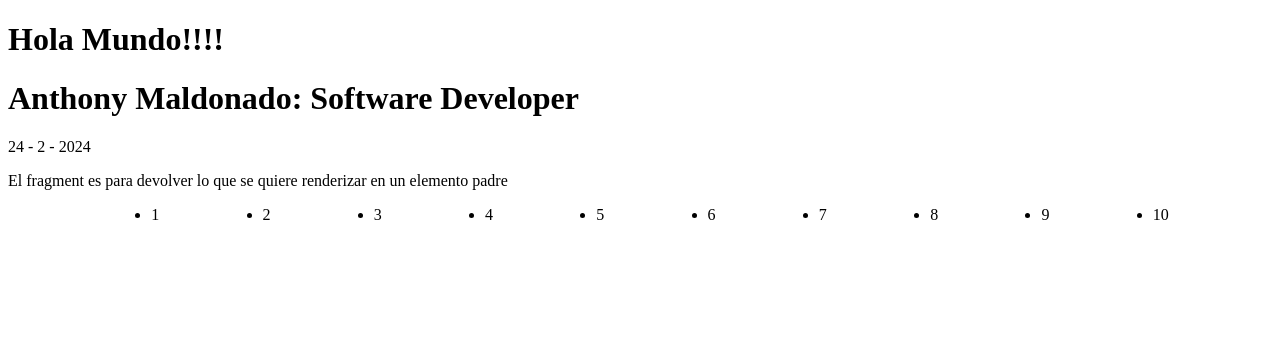
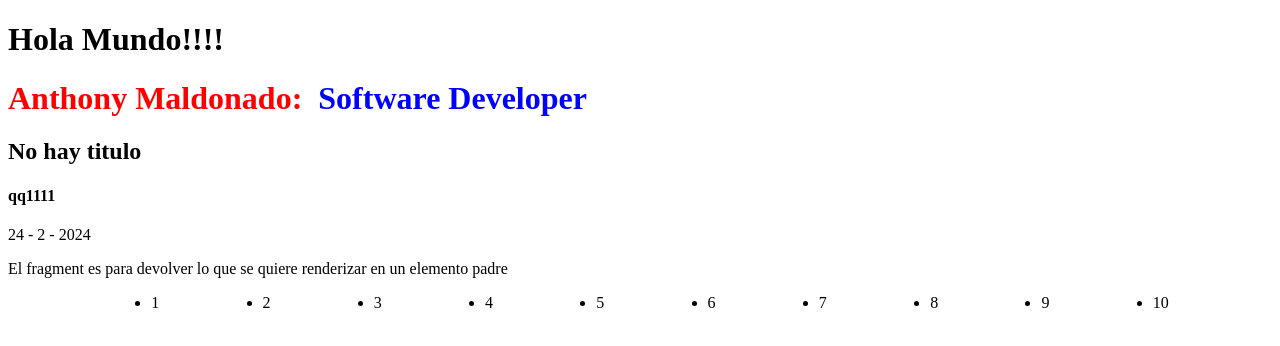
Before and after one commit to AnthonyMaldonadoCss/course-react, a React (Vite) app in the folder 03-counter-app-vite-new/: page / in a window 1280 px wide. Shown: the top 346 px of the page. Built offline with nearby package versions, Linux system fonts and the light colour scheme.

Commit message:
PropTypes and DefaultTypes

```diff
--- a/03-counter-app-vite-new/src/FirstApp.jsx
+++ b/03-counter-app-vite-new/src/FirstApp.jsx
@@ -1,4 +1,6 @@
-export const FirstApp = () => {
+import PropTypes from 'prop-types';
+
+
 const nombre = 'Anthony Maldonado';
 const date = new Date();
 
@@ -11,16 +13,49 @@ export const FirstApp = () => {
   }
   return li
 }
+/**ES MEJOR DECLARAR LAS FUNCIONES FUERA PORQUE AL MOMENTO DE RENDERIZAR
+ * SE RE EVALURAN LAS FUNCIONES, CONSTANTES, ETC...
+*/
 
+export const FirstApp = ({title, subTitle}) => {
+
+  // console.log(props);
 
   return (
     <>
-      <h1> { nombre }: Software Developer </h1>
+      <h1 style={ { color: "red" } } >
+        { nombre }:
+        <span style={ { color: "blue", fontSize:"xx-large" } }>
+          &nbsp; Software Developer
+        </span>
+      </h1>
+
+      <h2>
+        { title }
+      </h2>
+
+      <h4>
+        { subTitle }
+      </h4>
+
       <p> { date.getUTCDate() } - { date.getUTCMonth() } - { date.getFullYear() } </p>
+
       <p> El fragment es para devolver lo que se quiere renderizar en un elemento padre </p>
+
       <ul style={ { display: "flex", flexDirection: "row", justifyContent:"space-evenly", alignItems: "flex-start"} }>
         <> { loop() } </>
       </ul>
+
     </>
   )
 }
+
+FirstApp.propTypes = {
+  title: PropTypes.string.isRequired,
+  subTitle: PropTypes.number.isRequired
+}
+
+FirstApp.defaultProps = {
+  title: 'No hay titulo',
+  subTitle: 'qq1111'
+}
```
Lines whose indentation alone changed are shown as unchanged.
